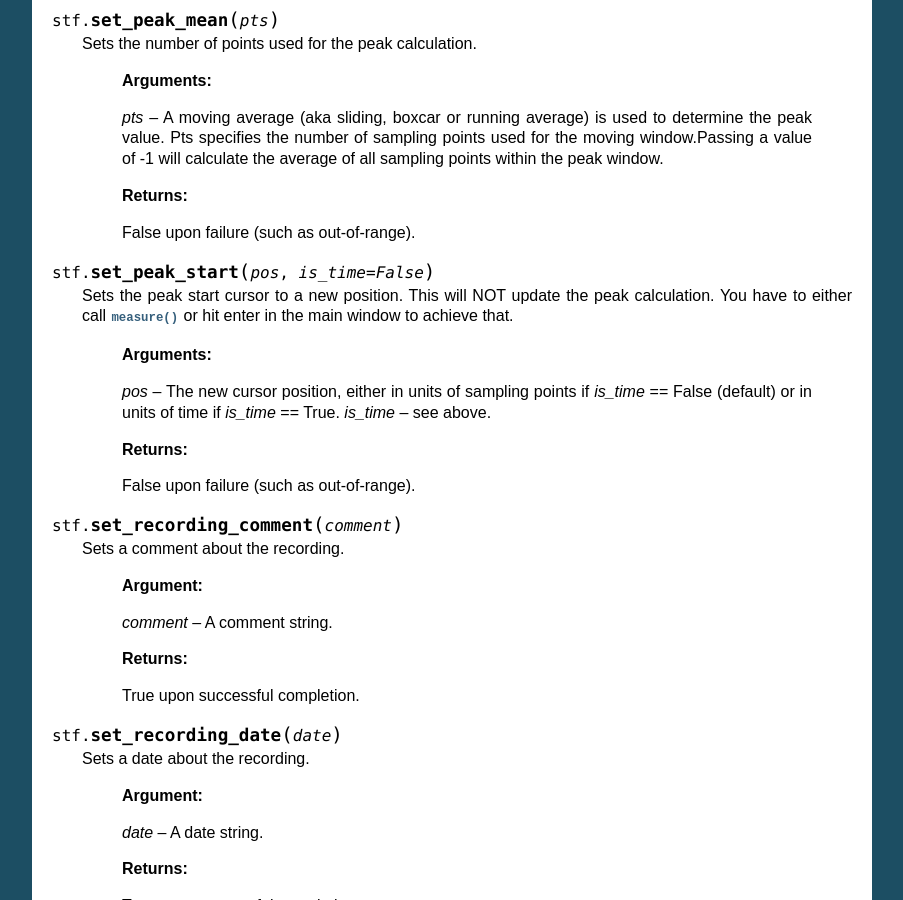
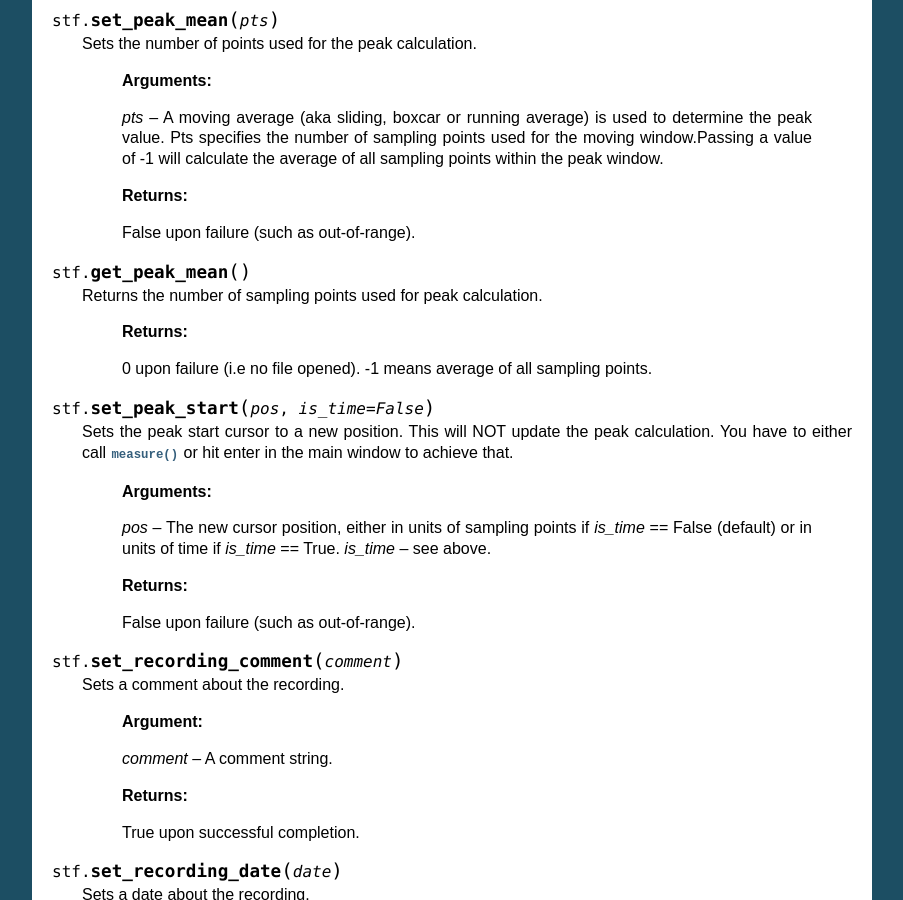
Before and after one commit to neurodroid/stimfit, a Sphinx documentation site: the page built from doc/sphinx/stf_reference/stf.rst, in a window 1280 px wide and 900 px high, scrolled down 10626 px. Shown: the whole window, without its empty margins (198-1101 px from the left). Built offline with Sphinx 7.4.7, drawn with Linux system fonts in a browser that asks for light colours; formulas are drawn with MathJax 3.

Commit message:
stf.get_peak_mean() returns 0 upon failure

```diff
--- a/doc/sphinx/stf_reference/stf.rst
+++ b/doc/sphinx/stf_reference/stf.rst
@@ -564,6 +564,7 @@ The :mod:`stf` module defines the following functions:
 
         False upon failure (such as out-of-range).
 
+
 .. function:: set_peak_mean(pts)
 
     Sets the number of points used for the peak calculation.
@@ -575,6 +576,14 @@ The :mod:`stf` module defines the following functions:
         **Returns:**
 
         False upon failure (such as out-of-range).
+
+.. function:: get_peak_mean()
+
+    Returns the number of sampling points used for peak calculation.
+
+        **Returns:**
+
+        0 upon failure (i.e no file opened). -1 means average of all sampling points.
 
 
 .. function:: set_peak_start(pos, is_time=False)
```
Also changed, not shown: 3 other files.
